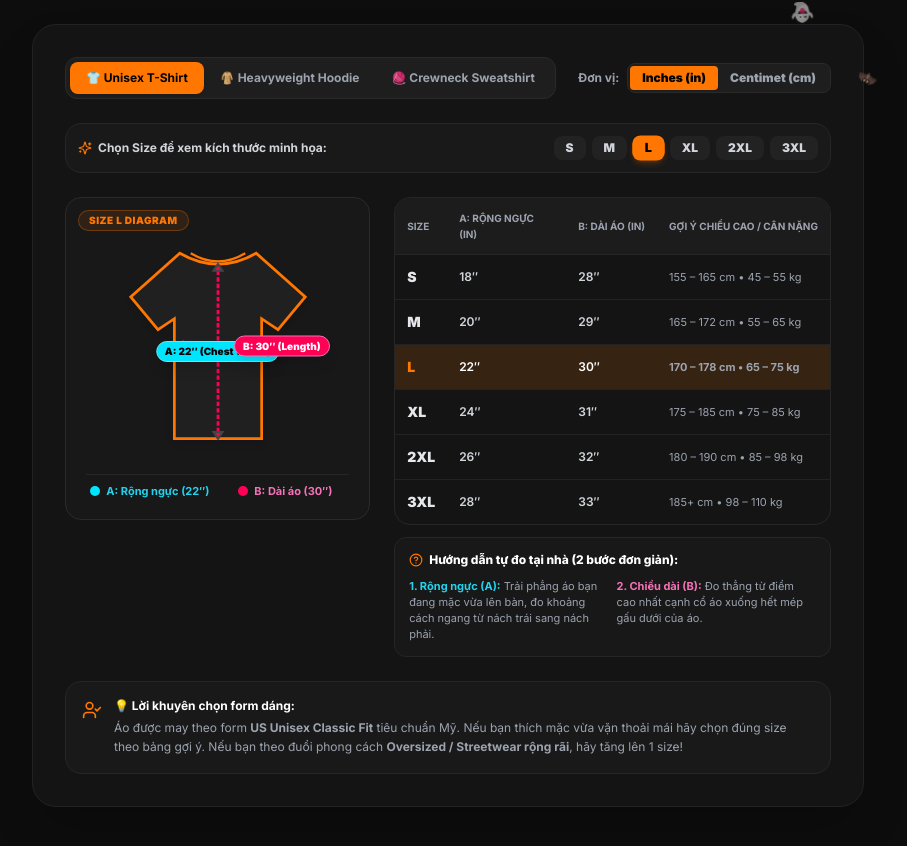
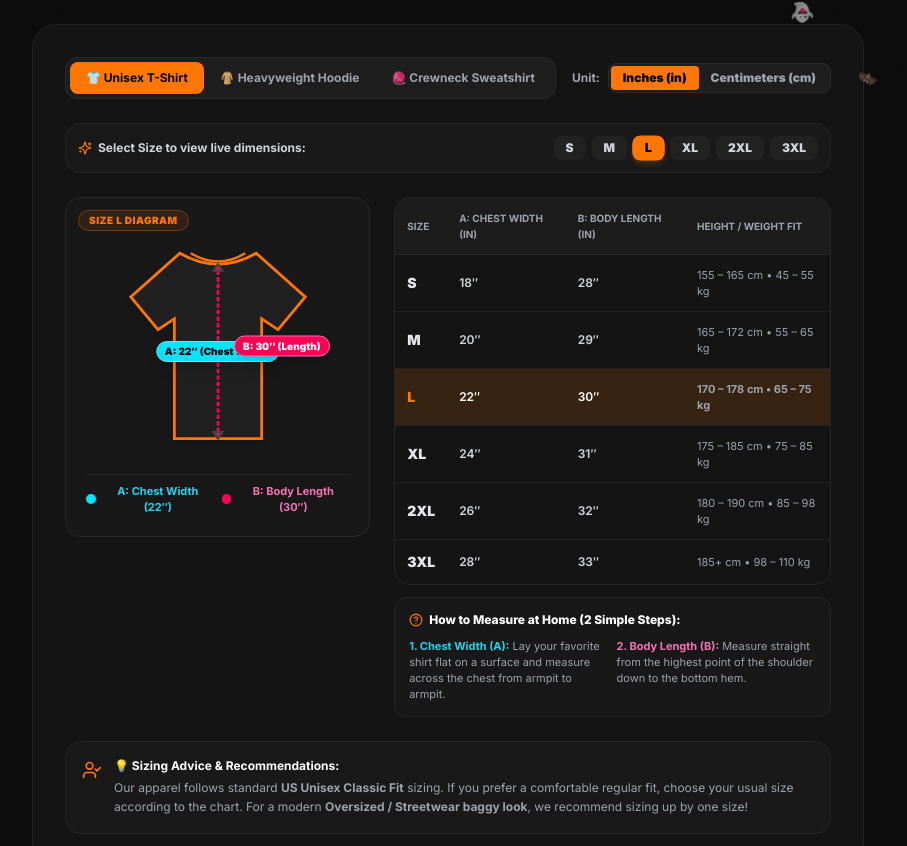
Before and after one commit to JOB-WEB-US/sales-website-fe, a Next.js app: page /pages/product-details-sizing in a window 1280 px wide. Shown: the part 389-1235 px from the top of the page, without its empty margins (192-1099 px from the left). Built offline with nearby package versions, Linux system fonts and the light colour scheme; no server answers.

Commit message:
chore: translate all size guide diagrams, modals, and tooltips to 100% English

```diff
--- a/app/(shop)/pages/product-details-sizing/page.tsx
+++ b/app/(shop)/pages/product-details-sizing/page.tsx
@@ -107,7 +107,7 @@ export default function ProductDetailsSizingPage() {
 
             {/* Unit Selector */}
             <div className="flex items-center gap-2 text-xs font-bold text-gray-400 self-end sm:self-auto">
-              <span>Đơn vị:</span>
+              <span>Unit:</span>
               <div className="flex bg-[#1e1e1e] p-0.5 rounded-lg border border-[#2a2a2a]">
                 <button
                   onClick={() => setUnit('inches')}
@@ -123,7 +123,7 @@ export default function ProductDetailsSizingPage() {
                     unit === 'cm' ? 'bg-[#ff7700] text-black' : 'text-gray-400 hover:text-white'
                   }`}
                 >
-                  Centimet (cm)
+                  Centimeters (cm)
                 </button>
               </div>
             </div>
@@ -133,7 +133,7 @@ export default function ProductDetailsSizingPage() {
           <div className="mb-6 p-3 bg-[#191919] rounded-2xl border border-[#262626] flex items-center justify-between flex-wrap gap-2">
             <span className="text-xs font-bold text-gray-300 flex items-center gap-1.5">
               <Sparkles size={14} className="text-[#ff7700]" />
-              Chọn Size để xem kích thước minh họa:
+              Select Size to view live dimensions:
             </span>
             <div className="flex items-center gap-1.5 flex-wrap">
               {currentData.map((row) => (
@@ -171,9 +171,9 @@ export default function ProductDetailsSizingPage() {
                   <thead className="bg-[#1c1c1c] text-gray-400 uppercase text-[10px] font-black border-b border-[#262626]">
                     <tr>
                       <th className="py-3 px-3">Size</th>
-                      <th className="py-3 px-3">A: Rộng ngực ({unit === 'inches' ? 'in' : 'cm'})</th>
-                      <th className="py-3 px-3">B: Dài áo ({unit === 'inches' ? 'in' : 'cm'})</th>
-                      <th className="py-3 px-3">Gợi ý Chiều cao / Cân nặng</th>
+                      <th className="py-3 px-3">A: Chest Width ({unit === 'inches' ? 'in' : 'cm'})</th>
+                      <th className="py-3 px-3">B: Body Length ({unit === 'inches' ? 'in' : 'cm'})</th>
+                      <th className="py-3 px-3">Height / Weight Fit</th>
                     </tr>
                   </thead>
                   <tbody className="divide-y divide-[#222]">
@@ -213,14 +213,14 @@ export default function ProductDetailsSizingPage() {
               {/* How to Measure Step-by-Step */}
               <div className="p-3.5 bg-[#181818] border border-[#262626] rounded-xl text-xs space-y-1.5 text-gray-300">
                 <div className="font-extrabold text-white flex items-center gap-1.5 text-xs">
-                  <HelpCircle size={14} className="text-[#ff7700]" /> Hướng dẫn tự đo tại nhà (2 bước đơn giản):
+                  <HelpCircle size={14} className="text-[#ff7700]" /> How to Measure at Home (2 Simple Steps):
                 </div>
                 <div className="grid grid-cols-1 sm:grid-cols-2 gap-2 text-[11px] text-gray-400 pt-1">
                   <div>
-                    <strong className="text-cyan-400">1. Rộng ngực (A):</strong> Trải phẳng áo bạn đang mặc vừa lên bàn, đo khoảng cách ngang từ nách trái sang nách phải.
+                    <strong className="text-cyan-400">1. Chest Width (A):</strong> Lay your favorite shirt flat on a surface and measure across the chest from armpit to armpit.
                   </div>
                   <div>
-                    <strong className="text-pink-400">2. Chiều dài (B):</strong> Đo thẳng từ điểm cao nhất cạnh cổ áo xuống hết mép gấu dưới của áo.
+                    <strong className="text-pink-400">2. Body Length (B):</strong> Measure straight from the highest point of the shoulder down to the bottom hem.
                   </div>
                 </div>
               </div>
@@ -231,9 +231,9 @@ export default function ProductDetailsSizingPage() {
           <div className="p-4 bg-[#191919] border border-[#262626] rounded-2xl flex items-start gap-3 text-xs text-gray-400">
             <UserCheck className="w-5 h-5 text-[#ff7700] shrink-0 mt-0.5" />
             <div className="space-y-1">
-              <strong className="text-white font-bold block">💡 Lời khuyên chọn form dáng:</strong>
+              <strong className="text-white font-bold block">💡 Sizing Advice & Recommendations:</strong>
               <p className="leading-relaxed">
-                Áo được may theo form <strong>US Unisex Classic Fit</strong> tiêu chuẩn Mỹ. Nếu bạn thích mặc vừa vặn thoải mái hãy chọn đúng size theo bảng gợi ý. Nếu bạn theo đuổi phong cách <strong>Oversized / Streetwear rộng rãi</strong>, hãy tăng lên 1 size!
+                Our apparel follows standard <strong>US Unisex Classic Fit</strong> sizing. If you prefer a comfortable regular fit, choose your usual size according to the chart. For a modern <strong>Oversized / Streetwear baggy look</strong>, we recommend sizing up by one size!
               </p>
             </div>
           </div>
--- a/components/common/header.tsx
+++ b/components/common/header.tsx
@@ -198,8 +198,8 @@ export default function Header() {
             }`}
             title={
               particlesEnabled
-                ? '✨ Hiệu ứng hạt theo mùa: ĐANG BẬT (Bấm để Tắt)'
-                : '✨ Hiệu ứng hạt theo mùa: ĐÃ TẮT (Bấm để Bật)'
+                ? '✨ Seasonal Particle Effects: ON (Click to Turn Off)'
+                : '✨ Seasonal Particle Effects: OFF (Click to Turn On)'
             }
           >
             <Sparkles size={20} className={particlesEnabled ? 'animate-pulse text-[#ff7700]' : ''} />
--- a/components/features/products/apparel-measurement-diagram.tsx
+++ b/components/features/products/apparel-measurement-diagram.tsx
@@ -127,11 +127,11 @@ export default function ApparelMeasurementDiagram({
       <div className="w-full grid grid-cols-2 gap-2 pt-2 border-t border-[#262626] text-[11px]">
         <div className="flex items-center gap-1.5 justify-center font-bold text-cyan-400">
           <span className="w-2.5 h-2.5 rounded-full bg-[#00e5ff]"></span>
-          <span>A: Rộng ngực ({width})</span>
+          <span>A: Chest Width ({width})</span>
         </div>
         <div className="flex items-center gap-1.5 justify-center font-bold text-pink-400">
           <span className="w-2.5 h-2.5 rounded-full bg-[#ff0055]"></span>
-          <span>B: Dài áo ({length})</span>
+          <span>B: Body Length ({length})</span>
         </div>
       </div>
     </div>
--- a/components/features/products/size-guide-modal.tsx
+++ b/components/features/products/size-guide-modal.tsx
@@ -73,7 +73,7 @@ export default function SizeGuideModal() {
               </div>
               <div>
                 <h3 className="text-base sm:text-lg font-black font-heading uppercase tracking-wider text-white">
-                  Bảng Thông Số Size & Hình Ảnh Minh Họa Đo
+                  Size Guide & Measurement Diagram
                 </h3>
                 <p className="text-xs text-gray-400 font-medium">Standard US Unisex Retail Fit Guide</p>
               </div>
@@ -118,7 +118,7 @@ export default function SizeGuideModal() {
 
             {/* Unit Toggle */}
             <div className="flex items-center gap-2 text-xs font-bold text-gray-400 self-end sm:self-auto">
-              <span>Đơn vị:</span>
+              <span>Unit:</span>
               <div className="flex bg-[#1e1e1e] p-0.5 rounded-lg border border-[#2a2a2a]">
                 <button
                   onClick={() => setUnit('inches')}
@@ -134,7 +134,7 @@ export default function SizeGuideModal() {
                     unit === 'cm' ? 'bg-[#ff7700] text-black' : 'text-gray-400 hover:text-white'
                   }`}
                 >
-                  Centimet (cm)
+                  Centimeters (cm)
                 </button>
               </div>
             </div>
@@ -144,7 +144,7 @@ export default function SizeGuideModal() {
           <div className="mb-6 p-3 bg-[#191919] rounded-2xl border border-[#262626] flex items-center justify-between flex-wrap gap-2">
             <span className="text-xs font-bold text-gray-300 flex items-center gap-1.5">
               <Sparkles size={14} className="text-[#ff7700]" />
-              Chọn Size để xem kích thước minh họa:
+              Select Size to view live dimensions:
             </span>
             <div className="flex items-center gap-1.5 flex-wrap">
               {currentData.map((row) => (
@@ -182,9 +182,9 @@ export default function SizeGuideModal() {
                   <thead className="bg-[#1c1c1c] text-gray-400 uppercase text-[10px] font-black border-b border-[#262626]">
                     <tr>
                       <th className="py-2.5 px-3">Size</th>
-                      <th className="py-2.5 px-3">A: Rộng ngực ({unit === 'inches' ? 'in' : 'cm'})</th>
-                      <th className="py-2.5 px-3">B: Dài áo ({unit === 'inches' ? 'in' : 'cm'})</th>
-                      <th className="py-2.5 px-3">Gợi ý Chiều cao / Cân nặng</th>
+                      <th className="py-2.5 px-3">A: Chest Width ({unit === 'inches' ? 'in' : 'cm'})</th>
+                      <th className="py-2.5 px-3">B: Body Length ({unit === 'inches' ? 'in' : 'cm'})</th>
+                      <th className="py-2.5 px-3">Height / Weight Fit</th>
                     </tr>
                   </thead>
                   <tbody className="divide-y divide-[#222]">
@@ -224,14 +224,14 @@ export default function SizeGuideModal() {
               {/* How to Measure Step-by-Step */}
               <div className="p-3.5 bg-[#181818] border border-[#262626] rounded-xl text-xs space-y-1.5 text-gray-300">
                 <div className="font-extrabold text-white flex items-center gap-1.5 text-xs">
-                  <HelpCircle size={14} className="text-[#ff7700]" /> Hướng dẫn tự đo tại nhà (2 bước đơn giản):
+                  <HelpCircle size={14} className="text-[#ff7700]" /> How to Measure at Home (2 Simple Steps):
                 </div>
                 <div className="grid grid-cols-1 sm:grid-cols-2 gap-2 text-[11px] text-gray-400 pt-1">
                   <div>
-                    <strong className="text-cyan-400">1. Rộng ngực (A):</strong> Trải phẳng áo bạn đang mặc vừa lên bàn, đo khoảng cách ngang từ nách trái sang nách phải.
+                    <strong className="text-cyan-400">1. Chest Width (A):</strong> Lay your favorite shirt flat on a surface and measure across the chest from armpit to armpit.
                   </div>
                   <div>
-                    <strong className="text-pink-400">2. Chiều dài (B):</strong> Đo thẳng từ điểm cao nhất cạnh cổ áo xuống hết mép gấu dưới của áo.
+                    <strong className="text-pink-400">2. Body Length (B):</strong> Measure straight from the highest point of the shoulder down to the bottom hem.
                   </div>
                 </div>
               </div>
@@ -242,9 +242,9 @@ export default function SizeGuideModal() {
           <div className="p-4 bg-[#191919] border border-[#262626] rounded-2xl flex items-start gap-3 text-xs text-gray-400">
             <UserCheck className="w-5 h-5 text-[#ff7700] shrink-0 mt-0.5" />
             <div className="space-y-1">
-              <strong className="text-white font-bold block">💡 Lời khuyên chọn form dáng:</strong>
+              <strong className="text-white font-bold block">💡 Sizing Advice & Recommendations:</strong>
               <p className="leading-relaxed">
-                Áo được may theo form <strong>US Unisex Classic Fit</strong> tiêu chuẩn Mỹ. Nếu bạn thích mặc vừa vặn thoải mái hãy chọn đúng size theo bảng gợi ý. Nếu bạn theo đuổi phong cách <strong>Oversized / Streetwear rộng rãi</strong>, hãy tăng lên 1 size!
+                Our apparel follows standard <strong>US Unisex Classic Fit</strong> sizing. If you prefer a comfortable regular fit, choose your usual size according to the chart. For a modern <strong>Oversized / Streetwear baggy look</strong>, we recommend sizing up by one size!
               </p>
             </div>
           </div>
```
